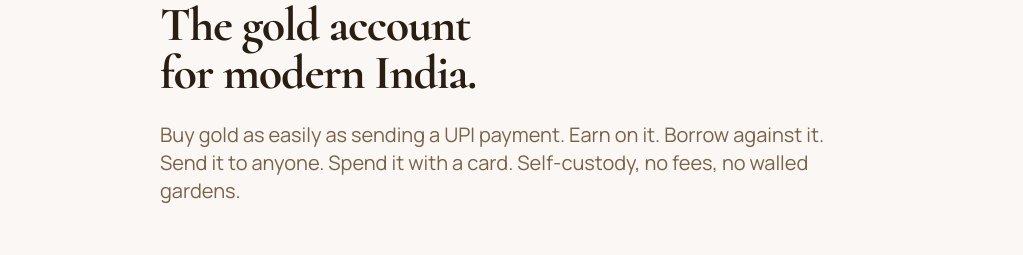
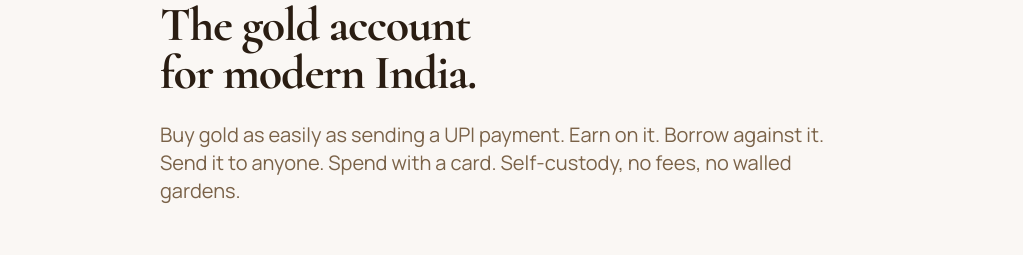
Before and after one commit to sarthakxau/goldfi-landing, a React (Vite) app: page / in a window 1280 px wide. Shown: the part 1060-1315 px from the top of the page, without its empty margins (128-1151 px from the left). Built offline with nearby package versions, Linux system fonts and the light colour scheme.

Commit message:
Update About.jsx

```diff
--- a/src/components/About.jsx
+++ b/src/components/About.jsx
@@ -9,7 +9,7 @@
                 </h2>
                 <p className="text-lg sm:text-xl text-walnut-500 leading-relaxed max-w-2xl">
                     Buy gold as easily as sending a UPI payment. Earn on it. Borrow against it. Send it to
-                    anyone. Spend it with a card. Self-custody, no fees, no walled gardens.
+                    anyone. Spend with a card. Self-custody, no fees, no walled gardens.
                 </p>
             </div>
         </section>
```
